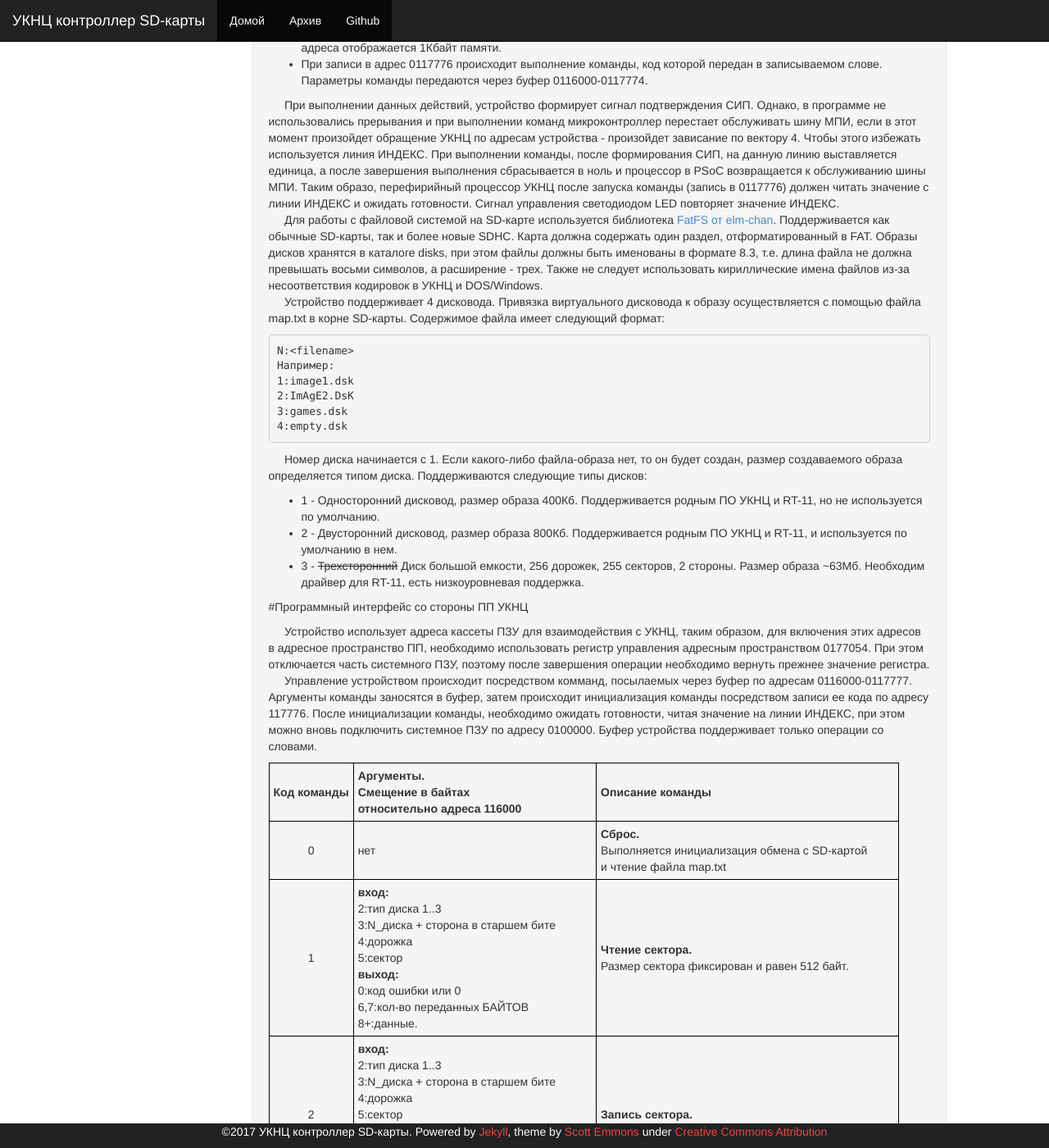
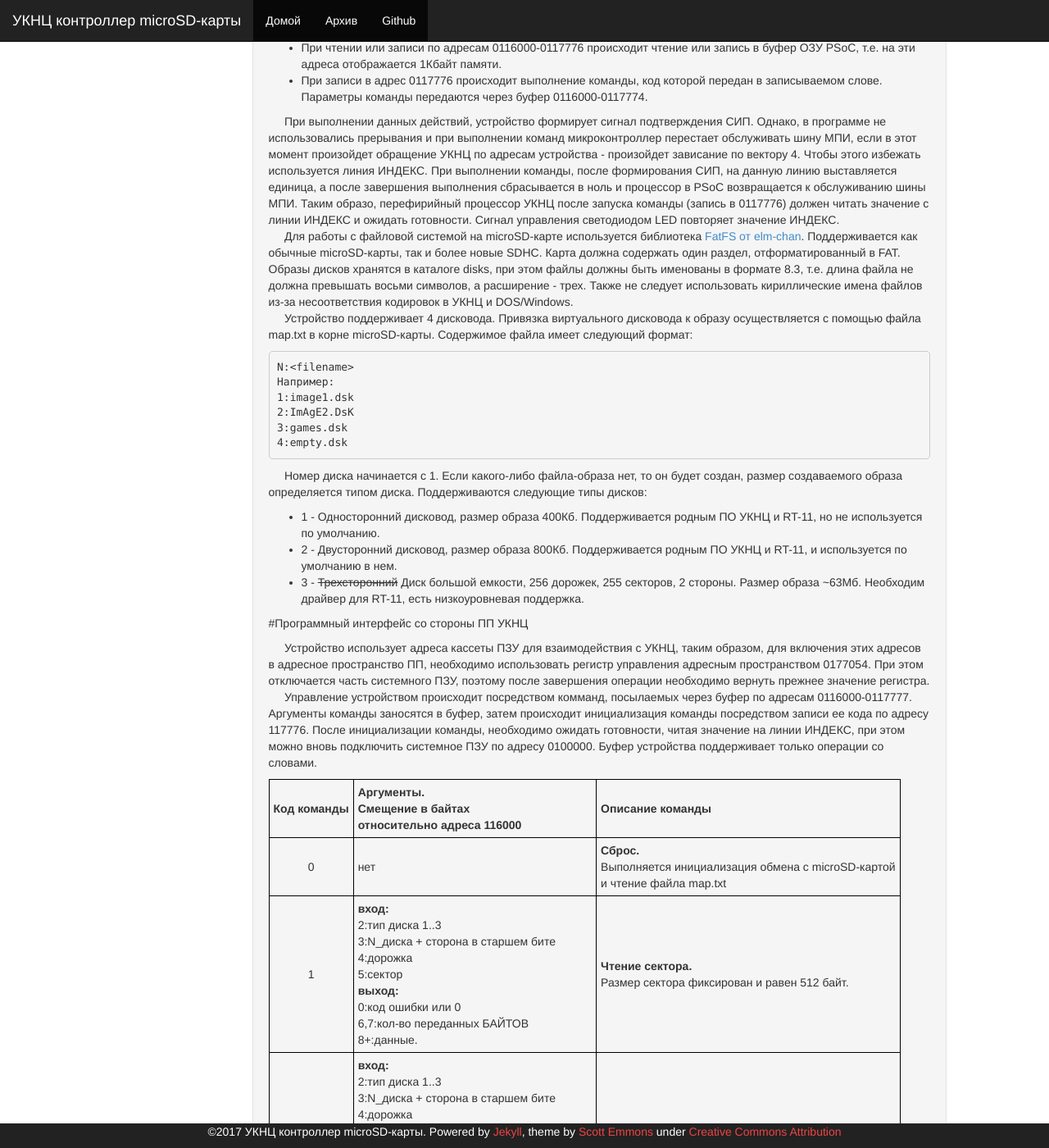
Before and after one commit to y-salnikov/uknc_sd_fdd, a Jekyll site: the page built from _posts/2015-09-04-description.md, in a window 1280 px wide and 1400 px high, scrolled down 2611 px. Shown: the whole window at 82% size. Built offline with Jekyll 4.4.1, drawn with Linux system fonts in a browser that asks for light colours; comment, search, counter and statistics services are not loaded; some of the changed text lies outside the part shown.

Commit message:
Исправил SD на microSD

```diff
--- a/_config.yml
+++ b/_config.yml
@@ -1,7 +1,7 @@
 # Jekyll configuration
 
-name: УКНЦ контроллер SD-карты
-description: Контроллер дисковода для УКНЦ(МС0511), который использует образы дисков на SD-карте.
+name: УКНЦ контроллер microSD-карты
+description: Контроллер дисковода для УКНЦ(МС0511), который использует образы дисков на microSD-карте.
 author: y.salnikov
 # url is currently only used only for the RSS feed in feed.xml
 url: http://y-salnikov.github.io/uknc_sd_fdd
--- a/_posts/2015-09-04-description.md
+++ b/_posts/2015-09-04-description.md
@@ -46,11 +46,11 @@ PSoC4 от cypress - CY8C4245AXI-483, которая кроме обычного
 При ненулевом значении этого регистра, микроконтроллер читает или устанавливает значение на шине и
 формирует СИП согласно протоколу МПИ.
 &nbsp;&nbsp;&nbsp;&nbsp;
-Также к PSoC4 подключена SD-карта, работающая по протоколу SPI. Функционирование SPI
+Также к PSoC4 подключена microSD-карта, работающая по протоколу SPI. Функционирование SPI
 осуществляется через блок последовательного интерфейса, который, в отличие от UDB,
-жестко привязан к порту 4 микросхемы. SD-карта питается от 3.3 вольта, для понижения
+жестко привязан к порту 4 микросхемы. microSD-карта питается от 3.3 вольта, для понижения
 напряжения используется стабилизатор с низким падением напряжения, например белорусский
-K1235ЕН3БП или LM2931AZ. Выводы SD-карты защищены от перенапряжения (не очень хорошо, правда).
+K1235ЕН3БП или LM2931AZ. Выводы microSD-карты защищены от перенапряжения (не очень хорошо, правда).
 
 &nbsp;&nbsp;&nbsp;&nbsp;
 Все сигналы могут быть переназначены на различные выводы PSoC4, кроме порта 4. В прототипе
@@ -89,16 +89,16 @@ K1235ЕН3БП или LM2931AZ. Выводы SD-карты защищены от
 команды (запись в 0117776) должен читать значение с линии ИНДЕКС и ожидать готовности.
 Сигнал управления светодиодом LED повторяет значение ИНДЕКС.
 &nbsp;&nbsp;&nbsp;&nbsp;
-Для работы с файловой системой на SD-карте используется библиотека
+Для работы с файловой системой на microSD-карте используется библиотека
 [FatFS от elm-chan](http://elm-chan.org/fsw/ff/00index_e.html). Поддерживается как
-обычные SD-карты, так и более новые SDHC. Карта должна содержать один раздел, отформатированный
+обычные microSD-карты, так и более новые SDHC. Карта должна содержать один раздел, отформатированный
 в FAT. Образы дисков хранятся в каталоге disks, при этом файлы должны быть именованы
 в формате 8.3, т.е. длина файла не должна превышать восьми символов, а расширение - трех.
 Также не следует использовать кириллические имена файлов из-за несоответствия кодировок
 в УКНЦ и DOS/Windows.
 &nbsp;&nbsp;&nbsp;&nbsp;
 Устройство поддерживает 4 дисковода. Привязка виртуального дисковода к образу осуществляется
-с помощью файла map.txt в корне SD-карты. Содержимое файла имеет следующий формат:
+с помощью файла map.txt в корне microSD-карты. Содержимое файла имеет следующий формат:
 {% highlight text  %}
 N:<filename>
 Например:
@@ -134,7 +134,7 @@ N:<filename>
 
 | Код команды | Аргументы.<br> Смещение в байтах<br>относительно адреса 116000 | Описание команды         |
 |:---------:|---------------------------------------|-------------------------|
-|0          | нет				    | __Сброс.__ <br>     Выполняется инициализация обмена с SD-картой<br>и чтение файла map.txt|
+|0          | нет				    | __Сброс.__ <br>     Выполняется инициализация обмена с microSD-картой<br>и чтение файла map.txt|
 |1	    | <b>вход:</b> <br>	2:тип диска 1..3<br>3:N_диска + сторона в старшем бите<br>4:дорожка <br>5:сектор <br><b>выход:</b><br>0:код ошибки или 0<br> 6,7:кол-во переданных БАЙТОВ<br> 8+:данные.  | __Чтение сектора.__<br> Размер сектора фиксирован и равен 512 байт.|
 |2	    | <b>вход:</b> <br>	2:тип диска 1..3<br>3:N_диска + сторона в старшем бите<br>4:дорожка <br>5:сектор<br> 8+:данные.  <br><b>выход:</b><br>0:код ошибки или 0<br> 6,7:кол-во переданных БАЙТОВ | __Запись сектора.__|
 |3	    | <b>вход:</b> <br>	2:тип диска 1..3<br>3:N_диска + сторона в старшем бите<br>4:дорожка <br>6,7:код в зоне данных <br><b>выход:</b><br>0:код ошибки или 0<br> | __Форматирование дорожки.__<br> Размер сектора фиксирован и равен 512 байт.|
```
